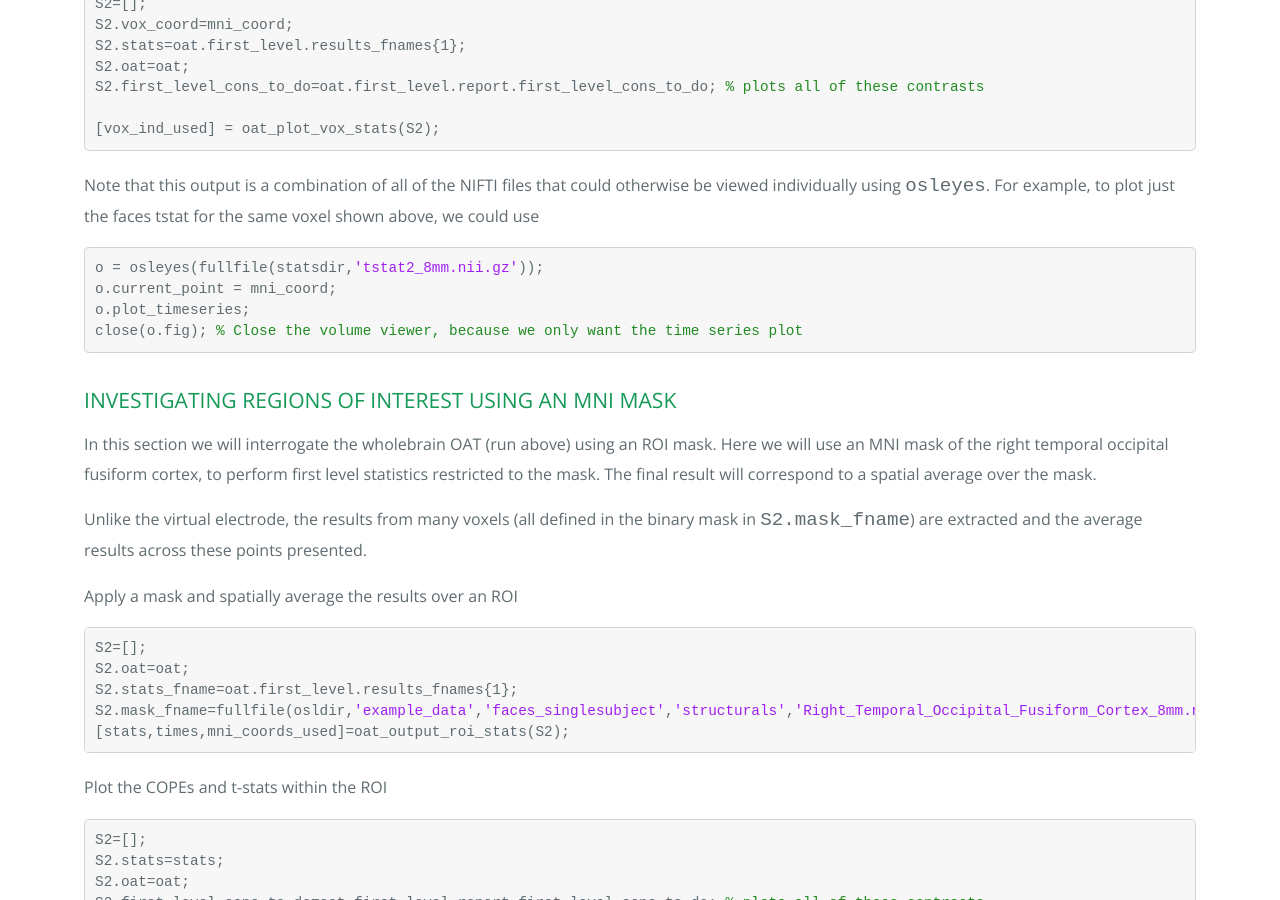
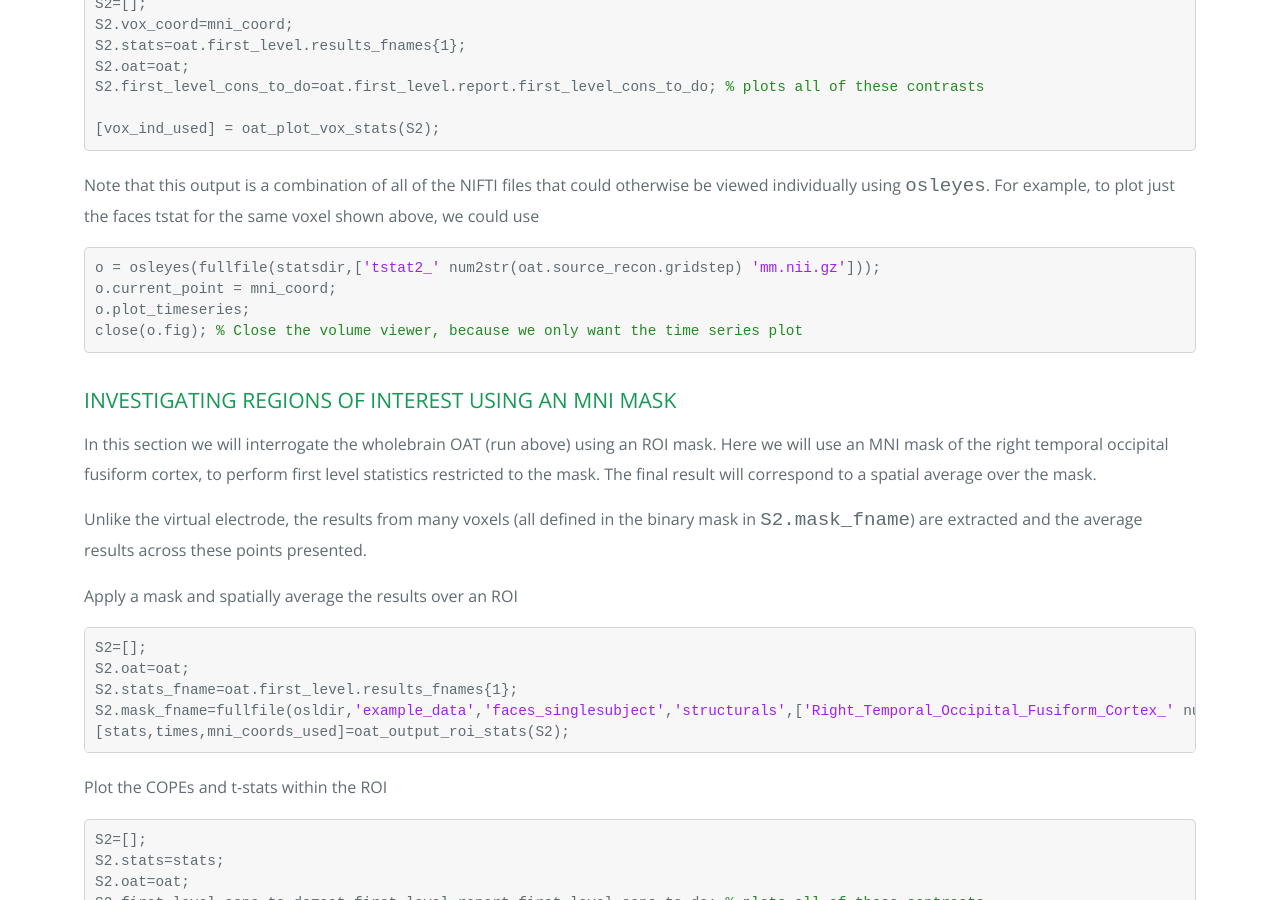
Before and after one commit to OHBA-analysis/osl-docs, a Jekyll site: the page built from matlab/osl_example_oat_3_sourcespace.html, in a window 1280 px wide and 900 px high, scrolled down 7453 px. Built offline with Jekyll 4.4.1, drawn with Linux system fonts in a browser that asks for light colours; some of the changed text lies outside the part shown.

Commit message:
changed hard coding of gridstep

```diff
--- a/matlab/osl_example_oat_3_sourcespace.html
+++ b/matlab/osl_example_oat_3_sourcespace.html
@@ -72,7 +72,7 @@ S2.stats_fname=oat.first_level.results_fnames{1};
 S2.first_level_contrasts=[3,1,2];
 S2.resamp_gridstep=oat.source_recon.gridstep;
 [statsdir,times,count]=oat_save_nii_stats(S2);
-</pre><h2 id="9">OPEN NIFTII RESULTS IN FSLVIEW</h2><p>We can now view the nifti images containing our GLM results using <tt>osleyes</tt>.</p><pre class="codeinput">o = osleyes(fullfile(statsdir,<span class="string">'tstat1_8mm.nii.gz'</span>));
+</pre><h2 id="9">OPEN NIFTII RESULTS IN FSLVIEW</h2><p>We can now view the nifti images containing our GLM results using <tt>osleyes</tt>.</p><pre class="codeinput">o = osleyes(fullfile(statsdir,[<span class="string">'tstat1_'</span> num2str(oat.source_recon.gridstep) <span class="string">'mm.nii.gz'</span>]));
 </pre><p>We need to tweak the viewing settings to see the results well.</p><p>Firstly, set the 'Min' and 'Max' colour limits to 15 and 25, respectively.</p><pre class="codeinput">o.layer(2).clim = [15 25];
 </pre><p>We are currently looking at the first time-point in the source_recon window which corresponds to -100ms, in which not much is happening. Change the 'Volume' to 49, which corresponds to around 100ms after stimulus onset. You should see a response in early visual cortex at the back of the brain. The time value now shows around 200ms, which is 100ms after stimulus onset.</p><pre class="codeinput">o.layer(2).volume = 53;
 o.current_point = [-9 -90 -18]; <span class="comment">% set the location of the crosshair</span>
@@ -87,14 +87,14 @@ S2.oat=oat;
 S2.first_level_cons_to_do=oat.first_level.report.first_level_cons_to_do; <span class="comment">% plots all of these contrasts</span>
 
 [vox_ind_used] = oat_plot_vox_stats(S2);
-</pre><p>Note that this output is a combination of all of the NIFTI files that could otherwise be viewed individually using <tt>osleyes</tt>. For example, to plot just the faces tstat for the same voxel shown above, we could use</p><pre class="codeinput">o = osleyes(fullfile(statsdir,<span class="string">'tstat2_8mm.nii.gz'</span>));
+</pre><p>Note that this output is a combination of all of the NIFTI files that could otherwise be viewed individually using <tt>osleyes</tt>. For example, to plot just the faces tstat for the same voxel shown above, we could use</p><pre class="codeinput">o = osleyes(fullfile(statsdir,[<span class="string">'tstat2_'</span> num2str(oat.source_recon.gridstep) <span class="string">'mm.nii.gz'</span>]));
 o.current_point = mni_coord;
 o.plot_timeseries;
 close(o.fig); <span class="comment">% Close the volume viewer, because we only want the time series plot</span>
 </pre><h2 id="17">INVESTIGATING REGIONS OF INTEREST USING AN MNI MASK</h2><p>In this section we will interrogate the wholebrain OAT (run above) using an ROI mask. Here we will use an MNI mask of the right temporal occipital fusiform cortex, to perform first level statistics restricted to the mask. The final result will correspond to a spatial average over the mask.</p><p>Unlike the virtual electrode, the results from many voxels (all defined in the binary mask in <tt>S2.mask_fname</tt>) are extracted and the average results across these points presented.</p><p>Apply a mask and spatially average the results over an ROI</p><pre class="codeinput">S2=[];
 S2.oat=oat;
 S2.stats_fname=oat.first_level.results_fnames{1};
-S2.mask_fname=fullfile(osldir,<span class="string">'example_data'</span>,<span class="string">'faces_singlesubject'</span>,<span class="string">'structurals'</span>,<span class="string">'Right_Temporal_Occipital_Fusiform_Cortex_8mm.nii.gz'</span>);
+S2.mask_fname=fullfile(osldir,<span class="string">'example_data'</span>,<span class="string">'faces_singlesubject'</span>,<span class="string">'structurals'</span>,[<span class="string">'Right_Temporal_Occipital_Fusiform_Cortex_'</span> num2str(oat.source_recon.gridstep) <span class="string">'mm.nii.gz'</span>]);
 [stats,times,mni_coords_used]=oat_output_roi_stats(S2);
 </pre><p>Plot the COPEs and t-stats within the ROI</p><pre class="codeinput">S2=[];
 S2.stats=stats;
@@ -397,7 +397,7 @@ S2.resamp_gridstep=oat.source_recon.gridstep;
 
 %% OPEN NIFTII RESULTS IN FSLVIEW
 % We can now view the nifti images containing our GLM results using |osleyes|.
-o = osleyes(fullfile(statsdir,'tstat1_8mm.nii.gz'));
+o = osleyes(fullfile(statsdir,['tstat1_' num2str(oat.source_recon.gridstep) 'mm.nii.gz']));
 
 %%
 % We need to tweak the viewing settings to see the results well.
@@ -469,7 +469,7 @@ S2.first_level_cons_to_do=oat.first_level.report.first_level_cons_to_do; % plots
 %%
 % Note that this output is a combination of all of the NIFTI files that could otherwise be viewed individually
 % using |osleyes|. For example, to plot just the faces tstat for the same voxel shown above, we could use
-o = osleyes(fullfile(statsdir,'tstat2_8mm.nii.gz'));
+o = osleyes(fullfile(statsdir,['tstat2_' num2str(oat.source_recon.gridstep) 'mm.nii.gz']));
 o.current_point = mni_coord;
 o.plot_timeseries;
 close(o.fig); % Close the volume viewer, because we only want the time series plot
@@ -489,7 +489,7 @@ close(o.fig); % Close the volume viewer, because we only want the time series pl
 S2=[];
 S2.oat=oat;
 S2.stats_fname=oat.first_level.results_fnames{1};
-S2.mask_fname=fullfile(osldir,'example_data','faces_singlesubject','structurals','Right_Temporal_Occipital_Fusiform_Cortex_8mm.nii.gz');
+S2.mask_fname=fullfile(osldir,'example_data','faces_singlesubject','structurals',['Right_Temporal_Occipital_Fusiform_Cortex_' num2str(oat.source_recon.gridstep) 'mm.nii.gz']);
 [stats,times,mni_coords_used]=oat_output_roi_stats(S2);
 
 %%
```
